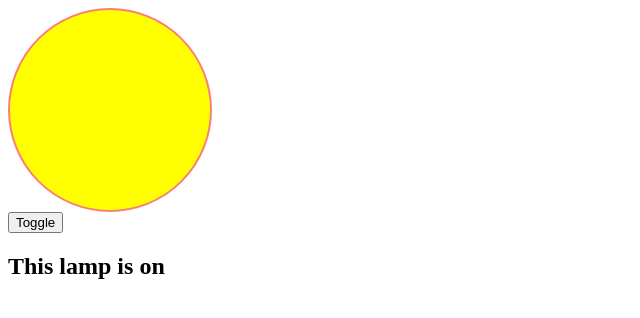
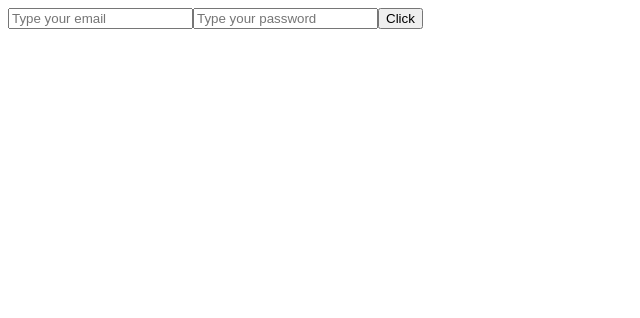
Before and after one commit to VitaliyKhrol/fd-react-welcome-2024, a React (Create React App) app: page / in a window 1280 px wide. Shown: the top 318 px of the page, without its empty margins (0-640 px from the left). Built offline with nearby package versions, Linux system fonts and the light colour scheme.

Commit message:
Форма input. Submit handling

```diff
--- a/src/App.js
+++ b/src/App.js
@@ -2,7 +2,8 @@ import React from "react";
 // import UserDashboard from "./components/UserDashboard";
 // import Tree from "./components/Tree";
 // import Timer from "./components/Timer";
-import Scene from "./components/Scene/"
+// import Scene from "./components/Scene/";
+import LoginForm from './components/LoginForm'
 
 
 class App extends React.Component {
@@ -16,7 +17,7 @@ constructor (props){
   render() {
     return (
 
-       <Scene/>
+       <LoginForm/>
 
 
     )
--- /dev/null
+++ b/src/components/LoginForm/index.js
@@ -0,0 +1,51 @@
+
+import React, { Component } from 'react';
+
+class LoginForm extends Component {
+    constructor(props) {
+        super(props);
+        this.state = {
+            email: '',
+            password:''
+        }
+    }
+
+    changeHandler = ({ target: { value,name } }) => {
+        // console.log(value,name);
+        this.setState({
+            [name]: value,
+        })
+    }
+
+    submitHandler = (event) =>{
+        event.preventDefault()
+        console.log(this.state)
+    }
+
+    render() {
+        return (
+            <form onSubmit={this.submitHandler}>
+                <input
+                    type='text'
+                    placeholder='Type your email'
+                    name='email'
+                    value={this.state.email}
+                    onChange={this.changeHandler}
+                     />
+
+                <input
+                    type='text'
+                    placeholder='Type your password'
+                    name ='password'
+                    value={this.state.password}
+                    onChange={this.changeHandler} />
+
+                <button>Click</button>
+
+            </form>
+        );
+    }
+
+}
+
+export default LoginForm;
--- a/src/components/Scene/index.js
+++ b/src/components/Scene/index.js
@@ -15,7 +15,6 @@ class Scene extends Component {
        this.setState({
         toogler:!this.state.toogler
        })
-
     }
 
 
@@ -25,7 +24,6 @@ class Scene extends Component {
               <Lamp toogleState={this.state.toogler} callbackParent ={this.callbackState}/>
               <Sibling toogleText = {this.state.toogler}/>
             </>
-
         );
     }
 }
```
